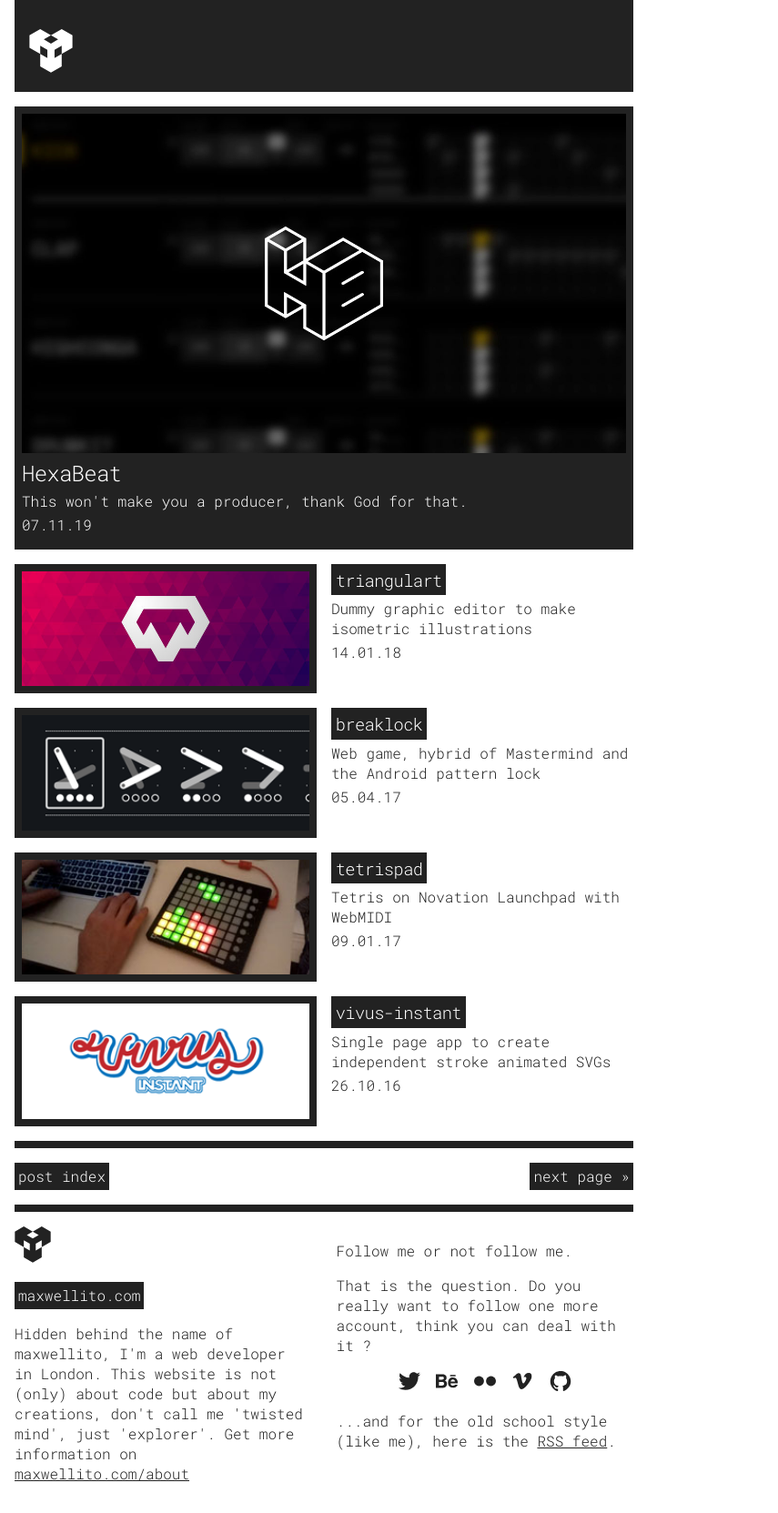
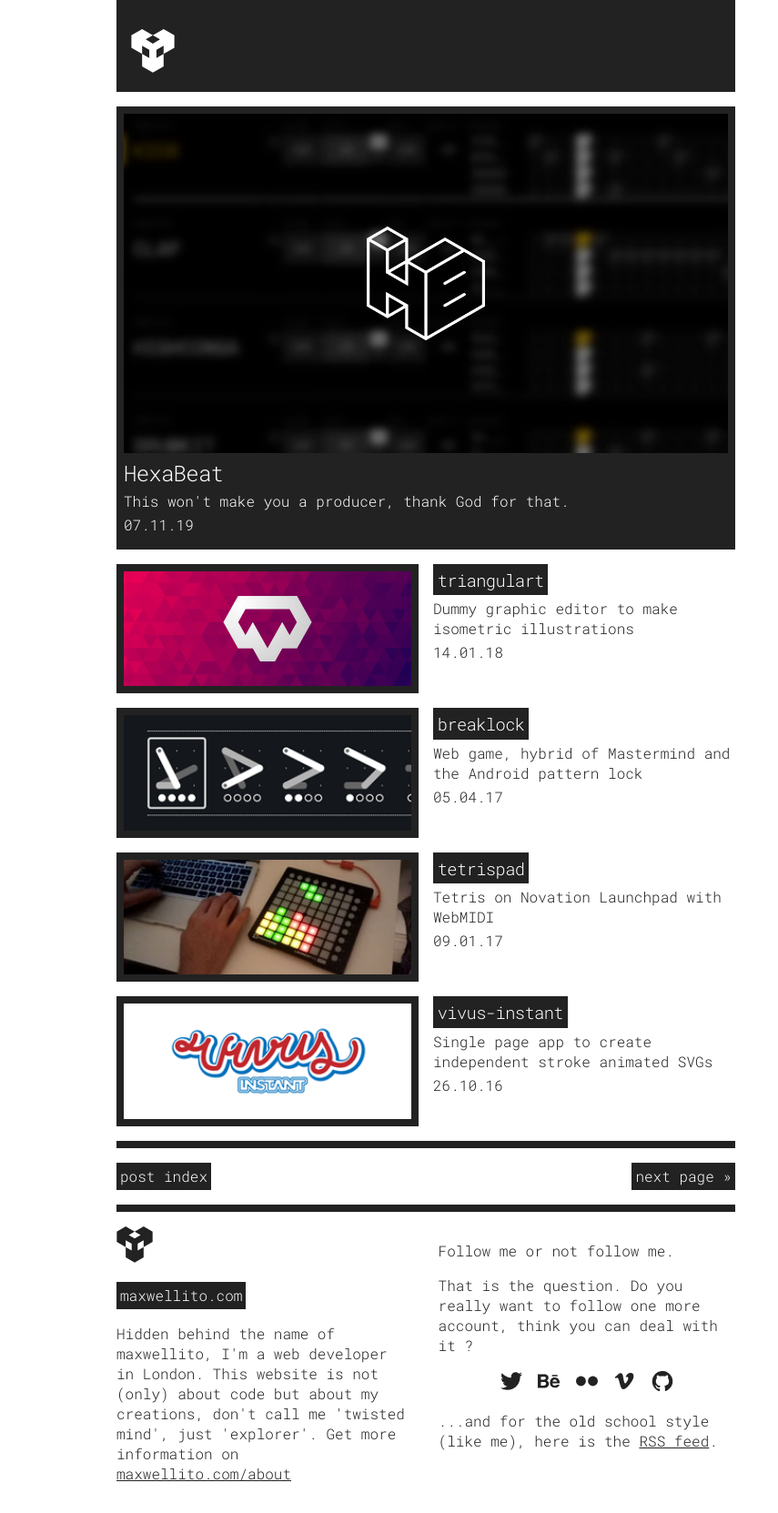
Before and after one commit to maxwellito/dotcom, a Jekyll site: the page built from index.md, in a window 1280 px wide. Shown: the whole page at 91% size, without its empty margins (0-855 px from the left). Built offline with Jekyll 4.4.1, drawn with Linux system fonts in a browser that asks for light colours.

Commit message:
Reflow layout to no longer stick

```diff
--- a/_sass/_base.scss
+++ b/_sass/_base.scss
@@ -1,11 +1,11 @@
-@import "./_variables";
+@import './_variables';
 
 @font-face {
-  font-family: "Roboto Mono";
+  font-family: 'Roboto Mono';
   font-weight: 100;
   src: url('../fonts/robotomono-light-webfont.woff2') format('woff2'),
-       url('../fonts/robotomono-light-webfont.woff') format('woff'),
-       url('../fonts/robotomono-light-webfont.ttf') format('truetype');
+    url('../fonts/robotomono-light-webfont.woff') format('woff'),
+    url('../fonts/robotomono-light-webfont.ttf') format('truetype');
 }
 
 /**
@@ -25,7 +25,12 @@ body {
   word-break: break-word;
 }
 
-h1, h2, h3, h4, h5, h6 {
+h1,
+h2,
+h3,
+h4,
+h5,
+h6 {
   font-weight: 100;
   letter-spacing: -0.03125em;
 }
@@ -39,7 +44,8 @@ p a {
   text-decoration: underline;
 }
 
-.frame, pre {
+.frame,
+pre {
   max-width: 100%;
   border: $border;
   box-sizing: border-box;
@@ -58,9 +64,10 @@ svg {
  * Generic classes
  *
  */
-.diff, .tag {
+.diff,
+.tag {
   display: inline-block;
-  padding: .25em;
+  padding: 0.25em;
 }
 
 .diff {
@@ -69,8 +76,8 @@ svg {
 }
 
 .tag {
-  font-size: .75em;
-  margin-top: .5rem;
+  font-size: 0.75em;
+  margin-top: 0.5rem;
   border: 1px solid currentColor;
 }
 
@@ -85,18 +92,18 @@ a.diff {
 
 .condensed {
   display: inline-block;
-  margin-top: .5rem;
-  margin-bottom: .5rem;
+  margin-top: 0.5rem;
+  margin-bottom: 0.5rem;
   & > * {
     margin: 0;
   }
   & > * + * {
-    margin-top: .25rem;
+    margin-top: 0.25rem;
   }
 }
 
 .float-container:after {
-  content: "";
+  content: '';
   display: block;
   clear: both;
 }
@@ -111,7 +118,7 @@ a.diff {
  */
 // Header
 header {
-  padding: (2*$margin) $margin $margin;
+  padding: (2 * $margin) $margin $margin;
   margin-bottom: $margin;
   background: $dark;
   color: $bright;
@@ -141,7 +148,7 @@ header {
 }
 
 .caption {
-  margin-top: .25em;
+  margin-top: 0.25em;
   font-style: italic;
 }
 
@@ -190,7 +197,7 @@ blockquote {
     margin: 0;
   }
   .link-description {
-    font-size: .75em;
+    font-size: 0.75em;
     word-break: break-word;
   }
 }
@@ -209,7 +216,7 @@ footer {
 .footer-links {
   text-align: center;
   & > * {
-    margin: .25rem;
+    margin: 0.25rem;
   }
 }
 
@@ -226,3 +233,16 @@ footer {
     font-size: 4rem;
   }
 }
+
+@media (min-width: 712px) and (max-width: 850px) {
+  body {
+    margin-left: auto;
+    margin-right: auto;
+  }
+}
+@media (min-width: 850px) {
+  body {
+    margin-left: 10%;
+    margin-right: auto;
+  }
+}
```
